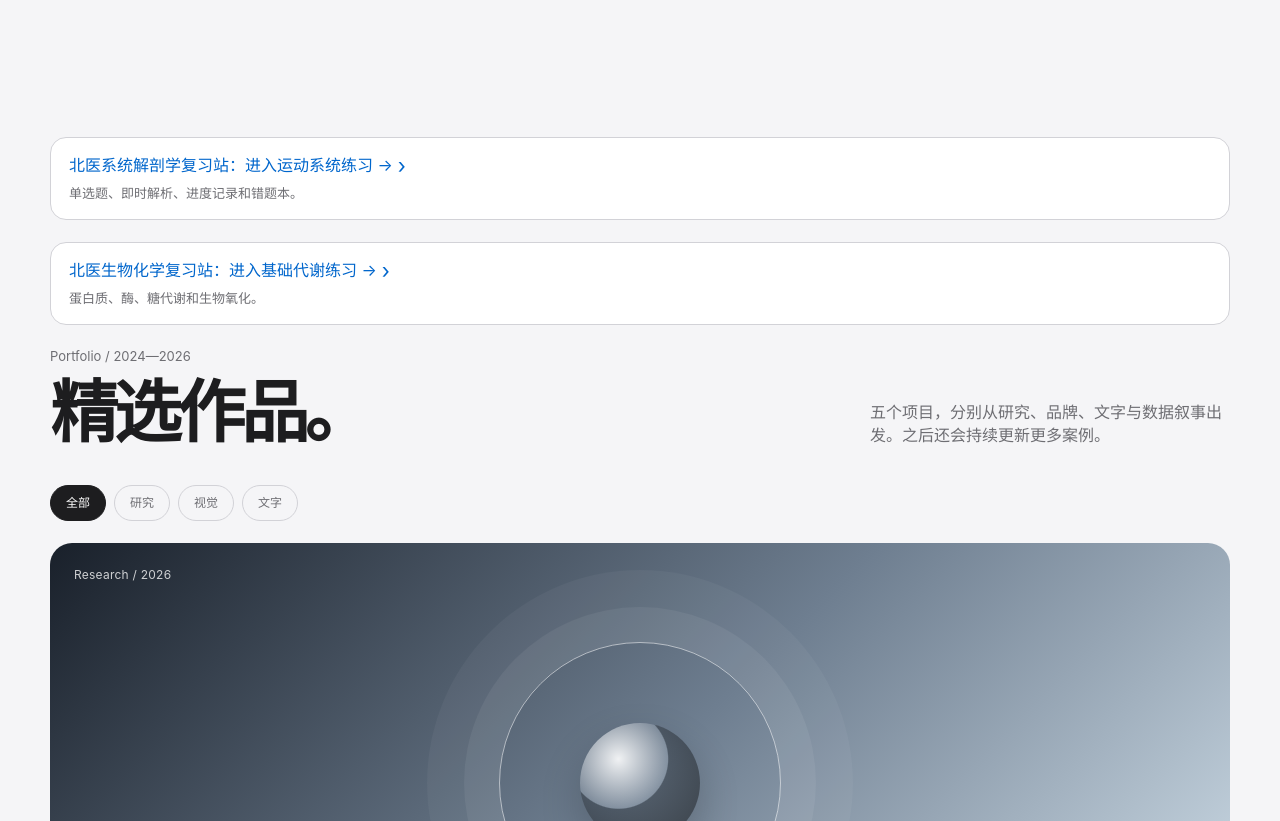
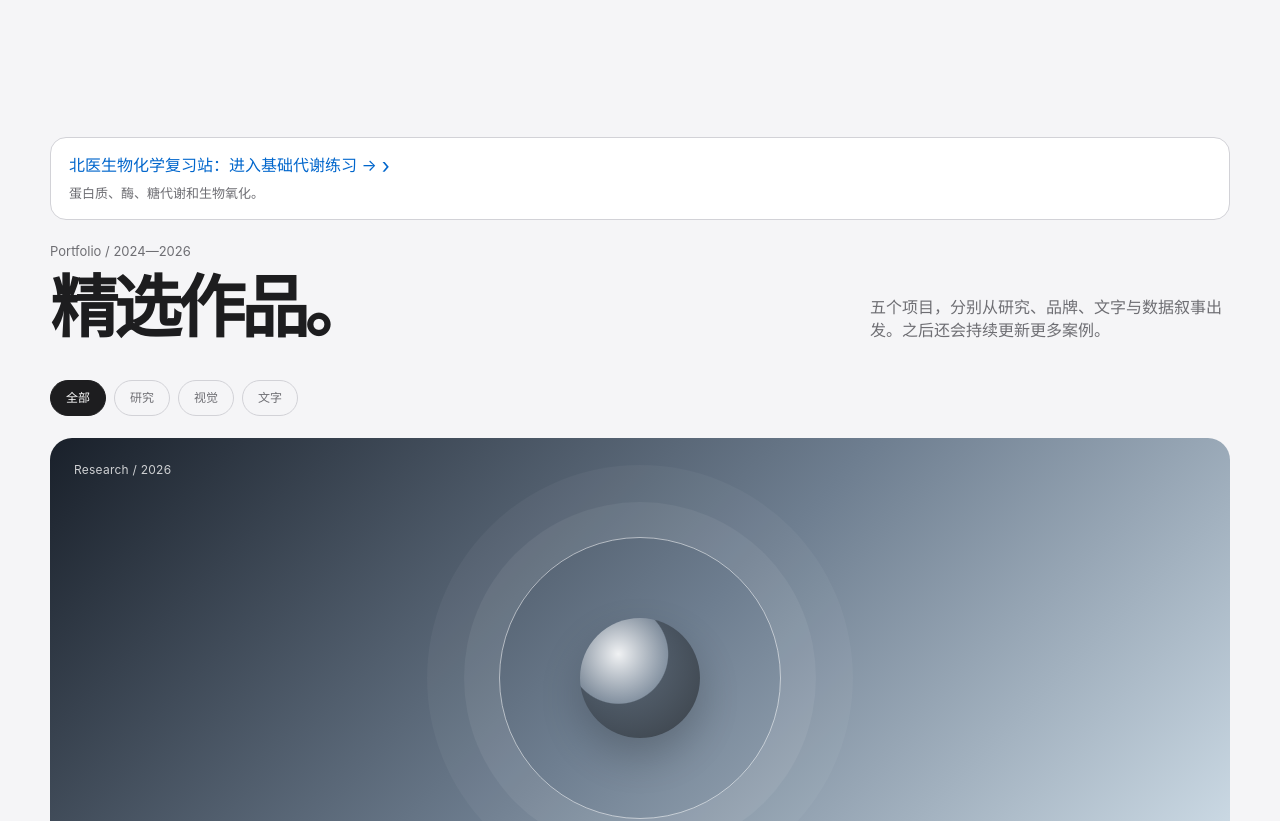
Before and after one commit to lasombra822/my-website, a plain HTML site: page index.html in a window 1280 px wide. Shown: the part 1300-2121 px from the top of the page. Drawn offline with Linux system fonts and the light colour scheme.

Commit message:
移除旧解剖入口并统一分层导航

```diff
--- a/index.html
+++ b/index.html
@@ -19,7 +19,7 @@
   <header class="nav"><div class="nav-inner"><a class="logo" href="#top"><span class="logo-mark"></span>Lasombra</a><nav class="nav-links" aria-label="主导航"><a href="#work">作品</a><a href="#about">关于</a><a class="nav-cta" href="#contact">联系我</a></nav></div></header>
   <main id="top">
     <section class="wrap hero"><div class="eyebrow">Portfolio · Independent creative studio</div><h1>作品<br><span>先说话。</span></h1><p class="hero-copy">你好，我是 Lasombra。我通过研究、文字与视觉，把值得被看见的想法做成清晰、有温度的作品。</p><div class="hero-actions"><a class="text-link" href="#work">查看精选作品</a><a class="text-link" href="#about">了解我的工作方式</a></div><div class="hero-stage" aria-label="Lasombra Studio 视觉介绍"><div class="stage-glow"></div><div class="stage-orbit"></div><div class="stage-copy"><small>LASOMBRA STUDIO</small><strong>Research · Writing · Visual</strong></div><div class="stage-card"><span class="stage-number">01 / 05</span></div></div><div class="scroll-hint">向下探索 ↓</div></section>
-    <section id="work" class="wrap section"><div style="margin:0 0 22px;padding:16px 18px;border:1px solid #d2d2d7;border-radius:16px;background:#fff"><a class="text-link" href="./anatomy.html">北医系统解剖学复习站：进入运动系统练习 →</a><p style="margin:7px 0 0;color:#6e6e73;font-size:13px">单选题、即时解析、进度记录和错题本。</p></div><div style="margin:0 0 22px;padding:16px 18px;border:1px solid #d2d2d7;border-radius:16px;background:#fff"><a class="text-link" href="./biochemistry.html">北医生物化学复习站：进入基础代谢练习 →</a><p style="margin:7px 0 0;color:#6e6e73;font-size:13px">蛋白质、酶、糖代谢和生物氧化。</p></div><div class="section-head"><div><div class="section-kicker">Portfolio / 2024—2026</div><h2>精选作品。</h2></div><p class="section-intro">五个项目，分别从研究、品牌、文字与数据叙事出发。之后还会持续更新更多案例。</p></div><div class="filters" role="tablist" aria-label="作品筛选"><button class="filter active" data-filter="all">全部</button><button class="filter" data-filter="research">研究</button><button class="filter" data-filter="visual">视觉</button><button class="filter" data-filter="writing">文字</button></div><div class="project-grid">
+    <section id="work" class="wrap section"><div style="margin:0 0 22px;padding:16px 18px;border:1px solid #d2d2d7;border-radius:16px;background:#fff"><a class="text-link" href="./biochemistry.html">北医生物化学复习站：进入基础代谢练习 →</a><p style="margin:7px 0 0;color:#6e6e73;font-size:13px">蛋白质、酶、糖代谢和生物氧化。</p></div><div class="section-head"><div><div class="section-kicker">Portfolio / 2024—2026</div><h2>精选作品。</h2></div><p class="section-intro">五个项目，分别从研究、品牌、文字与数据叙事出发。之后还会持续更新更多案例。</p></div><div class="filters" role="tablist" aria-label="作品筛选"><button class="filter active" data-filter="all">全部</button><button class="filter" data-filter="research">研究</button><button class="filter" data-filter="visual">视觉</button><button class="filter" data-filter="writing">文字</button></div><div class="project-grid">
       <article class="project" data-type="research" data-title="城市的第二种速度" data-detail="一份关于城市漫游、注意力与日常节奏的田野研究。通过访谈、观察和一组可视化地图，记录那些被忽略的慢时刻。"><div class="project-visual visual-1"><span class="visual-tag">Research / 2026</span></div><div class="project-meta"><div><div class="project-title">城市的第二种速度</div><p class="project-desc">关于漫游、注意力与日常节奏的田野研究</p></div><span class="project-year">01</span></div></article>
       <article class="project" data-type="visual" data-title="植物与房间" data-detail="为一家独立植物店完成的品牌视觉练习：从色彩、字体到空间里的小标牌，让每一盆植物都有自己的语气。"><div class="project-visual visual-2"><span class="visual-tag">Visual identity / 2025</span></div><div class="project-meta"><div><div class="project-title">植物与房间</div><p class="project-desc">一间小店的视觉识别与空间叙事</p></div><span class="project-year">02</span></div></article>
       <article class="project" data-type="writing" data-title="给未来的脚注" data-detail="一组写给未来自己的短文，关于学习、迁徙和如何在快速变化中保持柔软。它们后来变成了一本很小的 zine。"><div class="project-visual visual-3"><span class="visual-tag">Writing / 2025</span></div><div class="project-meta"><div><div class="project-title">给未来的脚注</div><p class="project-desc">关于学习、迁徙与保持柔软的一组短文</p></div><span class="project-year">03</span></div></article>
```
